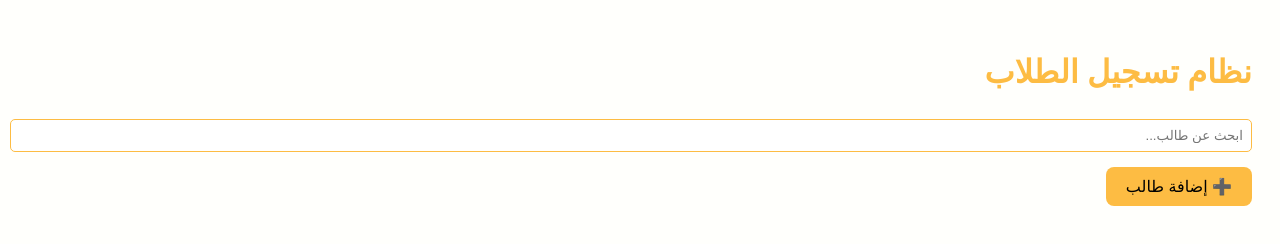
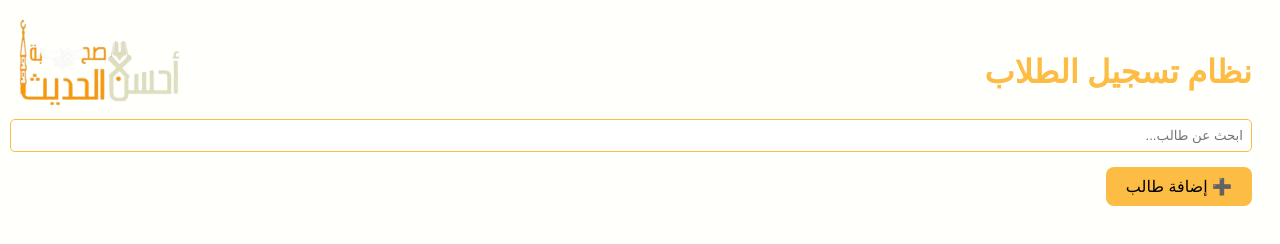
Before and after one commit to orep1239/wepsite-1, a plain HTML site: page index.html in a window 1280 px wide. Drawn offline with Linux system fonts and the light colour scheme; no server answers.

Commit message:
Update index.html

```diff
--- a/index.html
+++ b/index.html
@@ -11,7 +11,7 @@
   <h1>نظام تسجيل الطلاب</h1>
   <input type="text" id="search" placeholder="ابحث عن طالب...">
   <button onclick="openModal()">➕ إضافة طالب</button>
-
+<img src="logo.png.png" class="mig" alt="" srcset="">
   <div id="studentsList"></div>
 
   <!-- نافذة إضافة طالب -->
```
